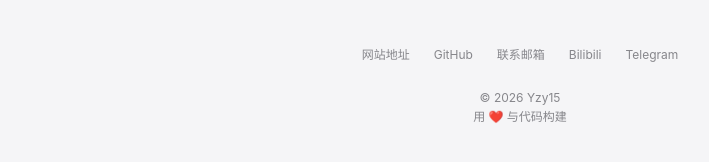
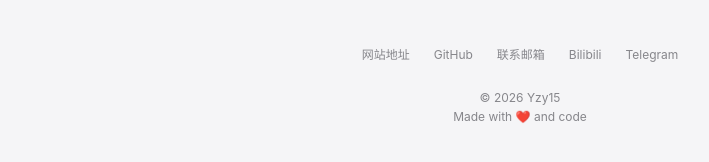
Before and after one commit to mc-yzy15/mc-yzy15, a Jekyll site: the page built from index.md, in a window 1280 px wide and 900 px high, scrolled down 3391 px. Shown: the part 714-876 px from the top of the window, without its empty margins (120-829 px from the left). Built offline with Jekyll 4.4.1, drawn with Linux system fonts in a browser that asks for light colours.

```diff
--- a/_layouts/default.html
+++ b/_layouts/default.html
@@ -467,7 +467,7 @@
             </div>
             <p class="footer-copyright">
                 © {{ site.time | date: "%Y" }} {{ site.author }}<br>
-                用 ❤️ 与代码构建
+                Made with ❤️ and code
             </p>
         </div>
     </footer>
```
